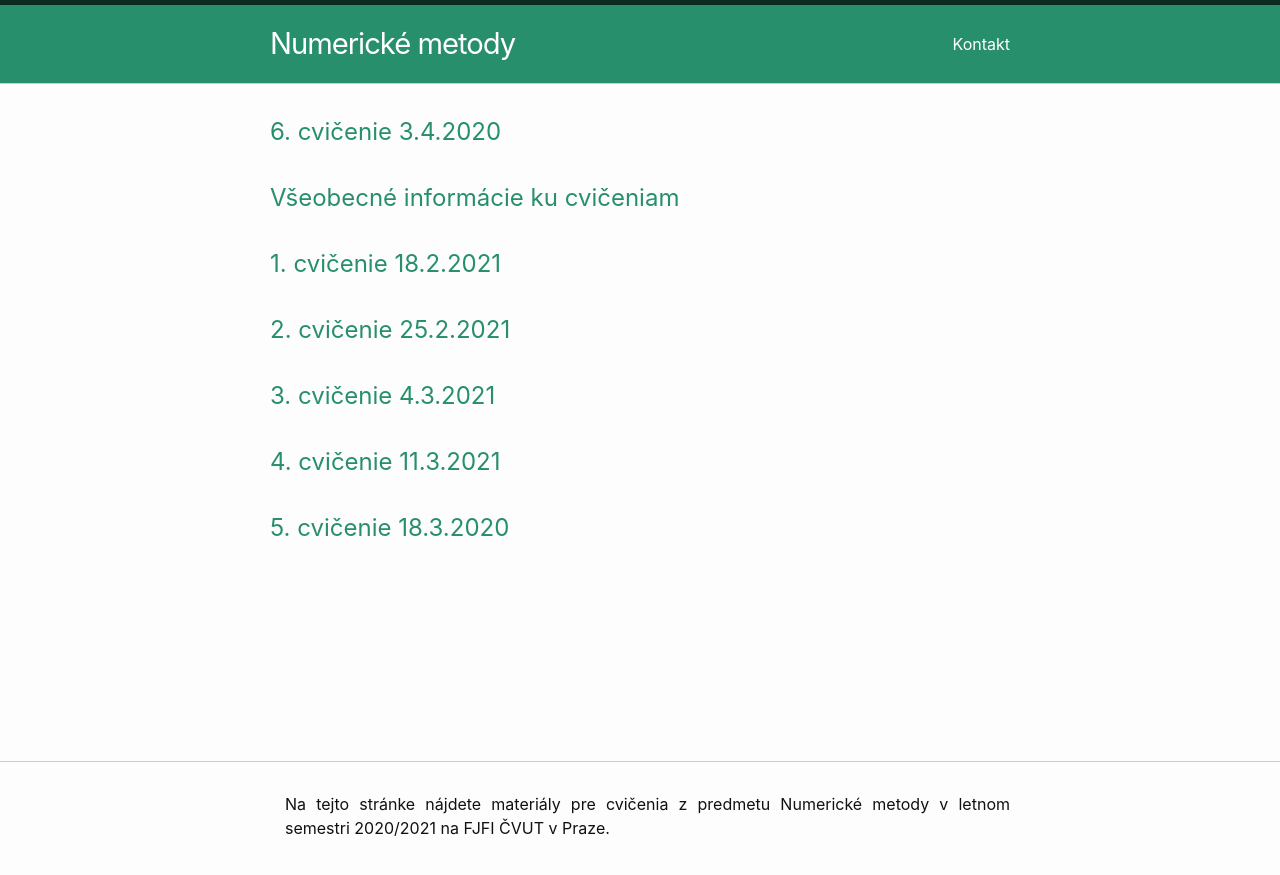
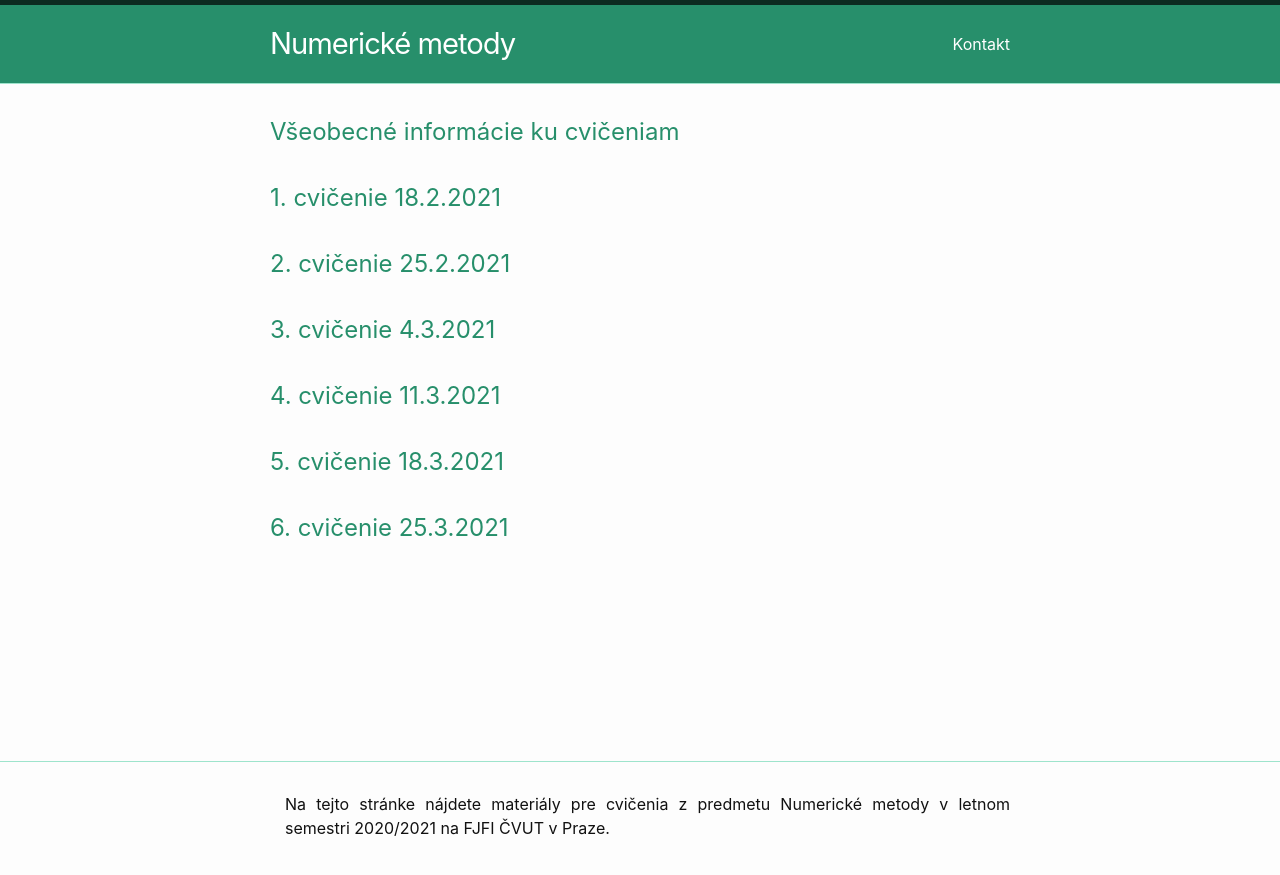
Before and after one commit to maslarova/maslarova.github.io, a Jekyll site: the page built from index.md, in a window 1280 px wide. Shown: the top 875 px of the page. Built offline with Jekyll 4.4.1, drawn with Linux system fonts in a browser that asks for light colours.

Commit message:
2021-03-18-cvicenie5.md

```diff
--- a/_posts/2021-03-18-cvicenie5.md
+++ b/_posts/2021-03-18-cvicenie5.md
@@ -1,6 +1,6 @@
 ---
 layout: post
-title:  "5. cvičenie 18.3.2020"
+title:  "5. cvičenie 18.3.2021"
 date:   2021-03-15 10:26:13 +0100
 ---
 <!--
--- a/_posts/2021-03-25-cvicenie6.md
+++ b/_posts/2021-03-25-cvicenie6.md
@@ -1,7 +1,7 @@
 ---
 layout: post
-title:  "6. cvičenie 3.4.2020"
-date:   2020-03-31 13:26:13 +0100
+title:  "6. cvičenie 25.3.2021"
+date:   2021-03-22 11:26:13 +0100
 ---
 
 
```
